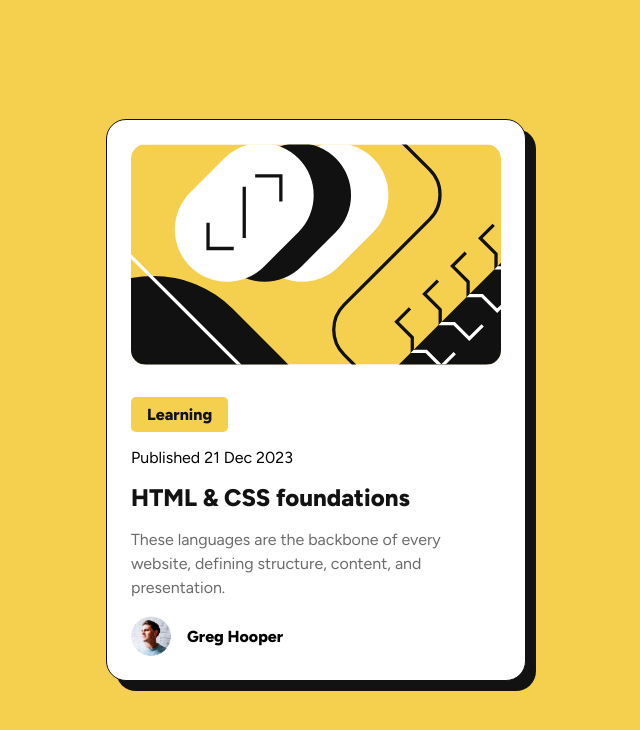
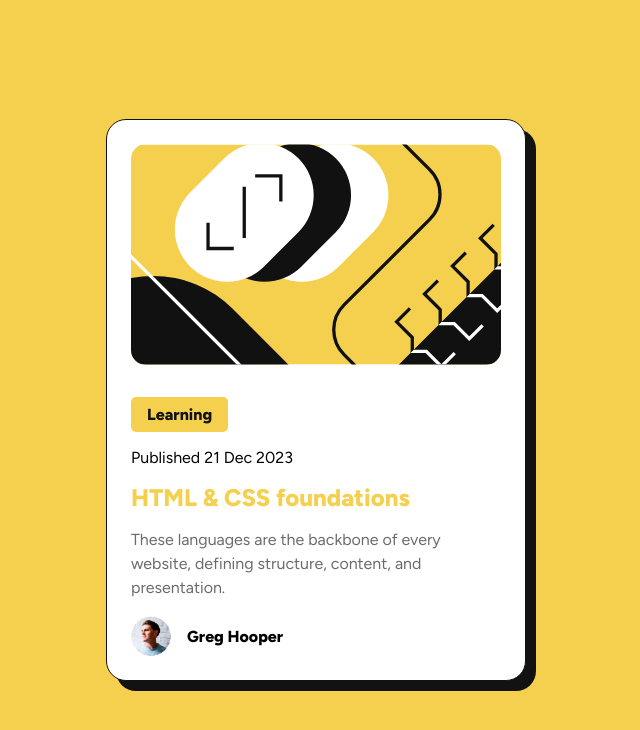
Before and after one commit to WesllenCarmo/blogPreviewCard, a React (Vite) app: page / in a window 1280 px wide. In both pictures the pointer is over the element "HTML & CSS foundations". Shown: the top 730 px of the page, without its empty margins (324-964 px from the left). Built offline with nearby package versions, Linux system fonts and the light colour scheme.

Commit message:
Title hover action added.

```diff
--- a/src/components/Card.module.css
+++ b/src/components/Card.module.css
@@ -32,6 +32,10 @@
     color: hsl(0, 0%, 7%);
     font-weight: 800;
 }
+.title:hover {
+    color: hsl(47, 88%, 63%);
+    cursor: pointer;
+}
 .description {
     color: hsl(0, 0%, 42%);
     line-height: 1.5rem;
```
